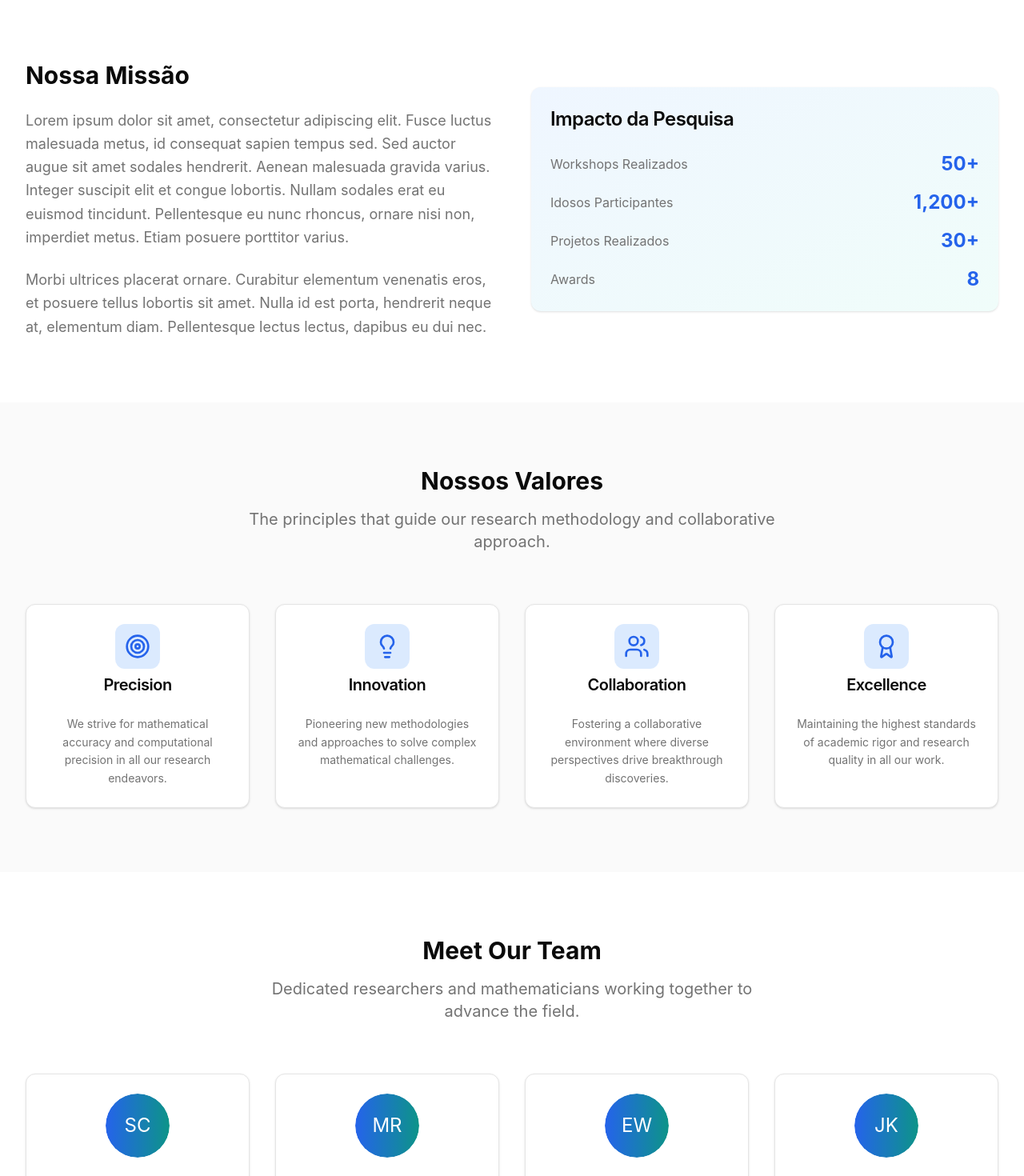
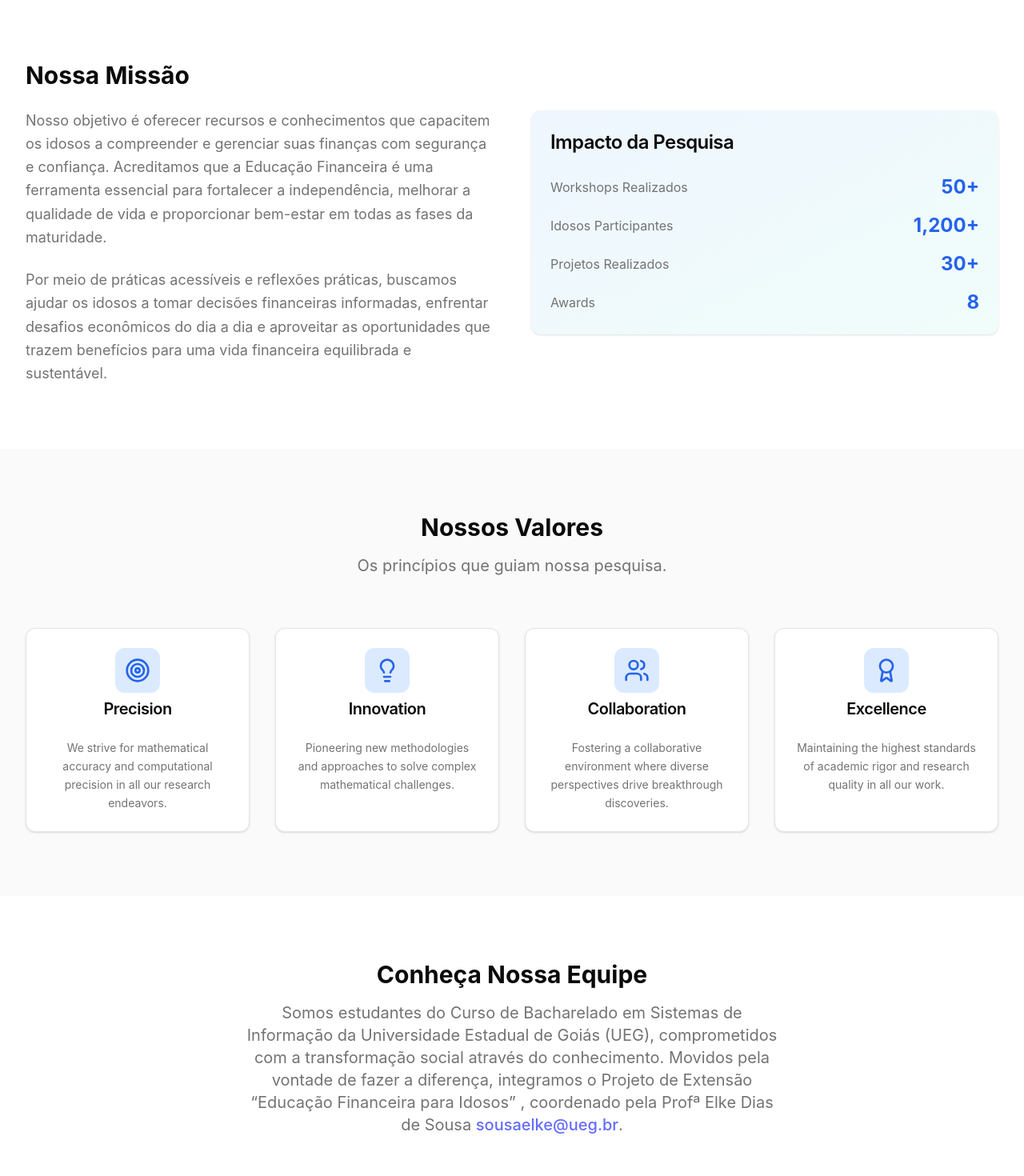
Before and after one commit to brenogfonseca/edu-financeira, a React (Vite) app: page /about in a window 1280 px wide. Shown: the part 440-1910 px from the top of the page at 80% size. Built offline with nearby package versions, Linux system fonts and the light colour scheme.

Commit message:
Atualiza textos da seção "Nossa Missão" e "Conheça Nossa Equipe" na página Sobre

```diff
--- a/src/pages/AboutPage.tsx
+++ b/src/pages/AboutPage.tsx
@@ -113,19 +113,19 @@ const AboutPage = () => {
             <div>
               <h2 className="text-3xl font-bold mb-6">Nossa Missão</h2>
               <p className="text-lg text-muted-foreground mb-6 leading-relaxed">
-                Lorem ipsum dolor sit amet, consectetur adipiscing elit. Fusce
-                luctus malesuada metus, id consequat sapien tempus sed. Sed
-                auctor augue sit amet sodales hendrerit. Aenean malesuada
-                gravida varius. Integer suscipit elit et congue lobortis. Nullam
-                sodales erat eu euismod tincidunt. Pellentesque eu nunc rhoncus,
-                ornare nisi non, imperdiet metus. Etiam posuere porttitor
-                varius.
+                Nosso objetivo é oferecer recursos e conhecimentos que capacitem
+                os idosos a compreender e gerenciar suas finanças com segurança
+                e confiança. Acreditamos que a Educação Financeira é uma
+                ferramenta essencial para fortalecer a independência, melhorar a
+                qualidade de vida e proporcionar bem-estar em todas as fases da
+                maturidade.
               </p>
               <p className="text-lg text-muted-foreground leading-relaxed">
-                Morbi ultrices placerat ornare. Curabitur elementum venenatis
-                eros, et posuere tellus lobortis sit amet. Nulla id est porta,
-                hendrerit neque at, elementum diam. Pellentesque lectus lectus,
-                dapibus eu dui nec.
+                Por meio de práticas acessíveis e reflexões práticas, buscamos
+                ajudar os idosos a tomar decisões financeiras informadas,
+                enfrentar desafios econômicos do dia a dia e aproveitar as
+                oportunidades que trazem benefícios para uma vida financeira
+                equilibrada e sustentável.
               </p>
             </div>
             <Card className="bg-gradient-to-br from-blue-50 to-teal-50 dark:from-blue-950/20 dark:to-teal-950/20 border-0">
@@ -169,8 +169,7 @@ const AboutPage = () => {
           <div className="text-center mb-16">
             <h2 className="text-3xl font-bold mb-4">Nossos Valores</h2>
             <p className="text-xl text-muted-foreground max-w-2xl mx-auto">
-              The principles that guide our research methodology and
-              collaborative approach.
+              Os princípios que guiam nossa pesquisa.
             </p>
           </div>
 
@@ -201,10 +200,14 @@ const AboutPage = () => {
       <section className="py-20">
         <div className="max-w-7xl mx-auto px-4 sm:px-6 lg:px-8">
           <div className="text-center mb-16">
-            <h2 className="text-3xl font-bold mb-4">Meet Our Team</h2>
+            <h2 className="text-3xl font-bold mb-4">Conheça Nossa Equipe</h2>
             <p className="text-xl text-muted-foreground max-w-2xl mx-auto">
-              Dedicated researchers and mathematicians working together to
-              advance the field.
+              Somos estudantes do Curso de Bacharelado em Sistemas de Informação
+              da Universidade Estadual de Goiás (UEG), comprometidos com a
+              transformação social através do conhecimento. Movidos pela vontade
+              de fazer a diferença, integramos o Projeto de Extensão “Educação
+              Financeira para Idosos” , coordenado pela Profª Elke Dias de Sousa{" "}
+              <a>sousaelke@ueg.br</a>.
             </p>
           </div>
 
```
